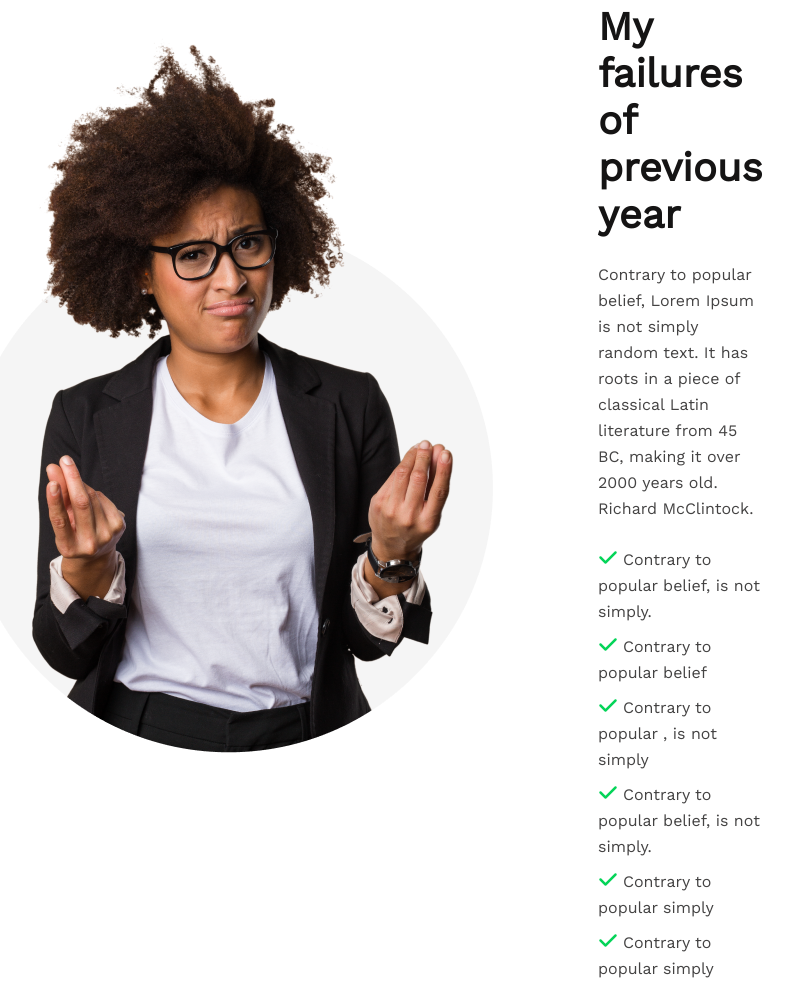
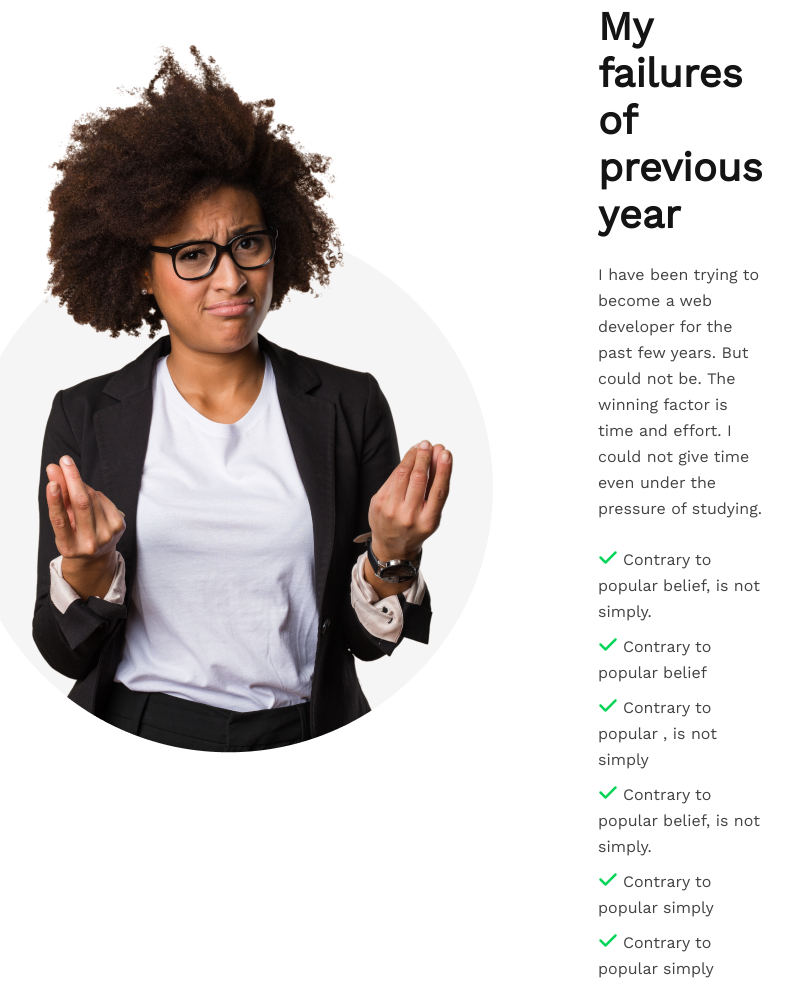
Before and after one commit to Nafiz-Al-Turabi/new-year-new-me, a plain HTML site: page index.html in a window 1280 px wide. Shown: the part 1127-2112 px from the top of the page, without its empty margins (223-1016 px from the left). Drawn offline with nearby package versions, Linux system fonts and the light colour scheme.

Commit message:
para-description changes

```diff
--- a/css/style.css
+++ b/css/style.css
@@ -180,7 +180,7 @@ header {
 }
 .submit{
     margin-bottom: 24px;
-    background: #0364b3;
+    background: #002339d2;
     color: #fff;
     font-size: 24px;
     padding: 15px 10px;
--- a/index.html
+++ b/index.html
@@ -34,9 +34,7 @@
                 </div>
                 <div class="non-success-heading-and-description">
                     <h2 class="non-success-heading">My failures of previous year</h2>
-                    <p class="non-success-description">Contrary to popular belief, Lorem Ipsum is not simply random
-                        text. It has roots in a piece of classical Latin literature from 45 BC, making it over 2000
-                        years old. Richard McClintock.</p>
+                    <p class="non-success-description">I have been trying to become a web developer for the past few years. But could not be. The winning factor is time and effort. I could not give time even under the pressure of studying.</p>
                     <div class="non-success-points">
                         <p><i class="fa fa-check"></i>Contrary to popular belief, is not simply.</p>
                         <p><i class="fa fa-check"></i>Contrary to popular belief</p>
```
